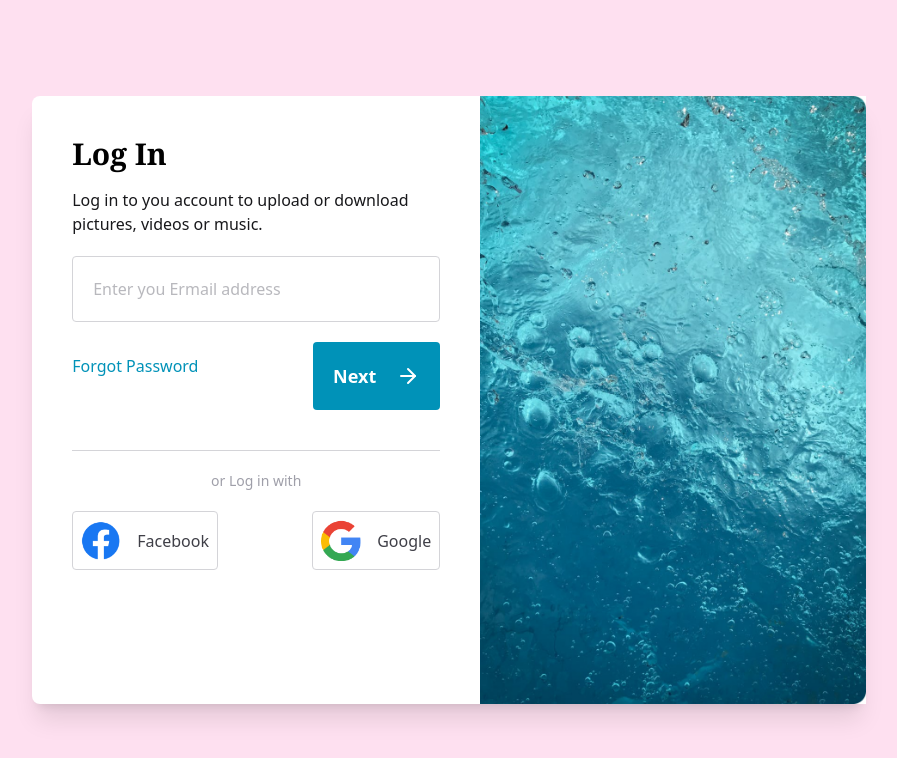
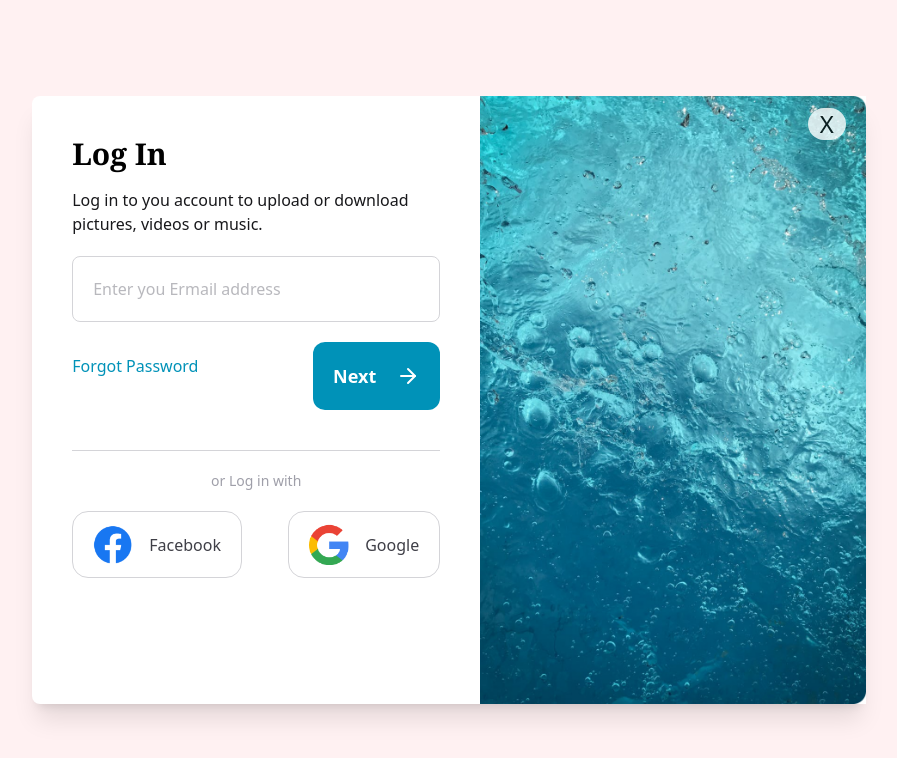
Before and after one commit to Abdouxone/mini-projects, a Next.js app: page /login-modal in a window 1280 px wide. Shown: the top 758 px of the page, without its empty margins (191-1088 px from the left). Built offline with nearby package versions, Linux system fonts and the light colour scheme.

Commit message:
finish the login modal

```diff
--- a/app/login-modal/page.tsx
+++ b/app/login-modal/page.tsx
@@ -3,8 +3,12 @@ import React from "react";
 
 export default function page() {
   return (
-    <div className="min-h-screen bg-pink-500/15 flex items-center justify-center">
-      <div className="flex flex-col bg-white md:flex-row rounded-lg shadow-xl w-sm md:w-fit  md:h-152">
+    <div className="min-h-screen bg-rose-50 flex items-center justify-center">
+      <div className="flex relative flex-col bg-white md:flex-row rounded-lg shadow-xl w-sm md:w-fit  md:h-152">
+        {/* absolute element */}
+        <div className="absolute top-3 text-2xl text-white md:bg-white bg-black/50 rounded-full px-3 hover:scale-105 transition-all hover:cursor-pointer duration-300 md:text-black opacity-80  right-5">
+          X
+        </div>
         <div className="p-10 space-y-5 md:w-md">
           {/* log in */}
           <div className="space-y-4">
@@ -19,7 +23,7 @@ export default function page() {
             <input
               type="text"
               placeholder="Enter you Ermail address"
-              className="border w-full p-5  rounded border-zinc-300 placeholder:text-zinc-500/50"
+              className="border w-full p-5  rounded-lg border-zinc-300 placeholder:text-zinc-500/50"
             />
           </div>
 
@@ -28,7 +32,7 @@ export default function page() {
             <a href="" className="text-center text-cyan-600 ">
               Forgot Password
             </a>
-            <div className=" text-white text-center hover:shadow-xl duration-300  hover:-translate-y-1 transition-all flex flex-row items-center justify-center gap-5  bg-cyan-600 p-5 rounded">
+            <div className=" text-white text-center hover:shadow-xl duration-300  hover:-translate-y-1 transition-all flex flex-row items-center justify-center gap-5  bg-cyan-600 p-5 rounded-xl">
               <span className="text-lg font-semibold">Next</span>
               <ArrowRight color="white" />
             </div>
@@ -44,12 +48,12 @@ export default function page() {
           {/* facebool, gooogle */}
           <div className="flex flex-col md:justify-between md:flex-row gap-5">
             {/* Facebook */}
-            <div className="flex-row flex justify-center border p-2 rounded border-zinc-300 hover:-translate-y-1 transition-all duration-300 hover:shadow-xl items-center gap-4">
+            <div className="flex-row flex justify-center border px-5 py-3 rounded-2xl border-zinc-300 hover:-translate-y-1 transition-all duration-300 hover:shadow-xl items-center gap-4">
               <img src="/facebook.png" className="w-10" alt="" />
               <span className="text-zinc-700">Facebook</span>
             </div>
             {/* Google */}
-            <div className="flex-row flex justify-center border p-2 rounded border-zinc-300 hover:-translate-y-1 transition-all duration-300 hover:shadow-xl items-center gap-4">
+            <div className="flex-row flex justify-center border px-5 py-3 rounded-2xl border-zinc-300 hover:-translate-y-1 transition-all duration-300 hover:shadow-xl items-center gap-4">
               <img src="/google.png" className="w-10" alt="" />
               <span className="text-zinc-700">Google</span>
             </div>
```
